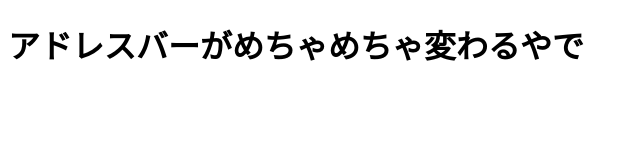
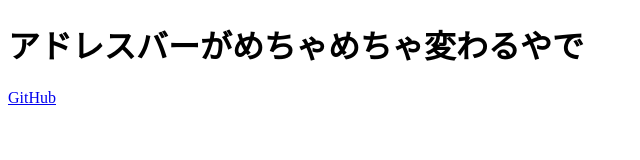
Before and after one commit to rev84/TestReplaceState, a plain HTML site: page index.html in a window 1280 px wide. Shown: the full height of the page, 0-640 px from the left. Drawn offline with nearby package versions, Linux system fonts and the light colour scheme.

Commit message:
no message

```diff
--- a/index.html
+++ b/index.html
@@ -8,5 +8,6 @@
 </head>
 <body>
 <h1>アドレスバーがめちゃめちゃ変わるやで</h1>
+<a href="https://github.com/rev84/TestReplaceState">GitHub</a>
 </body>
 </html>
```
